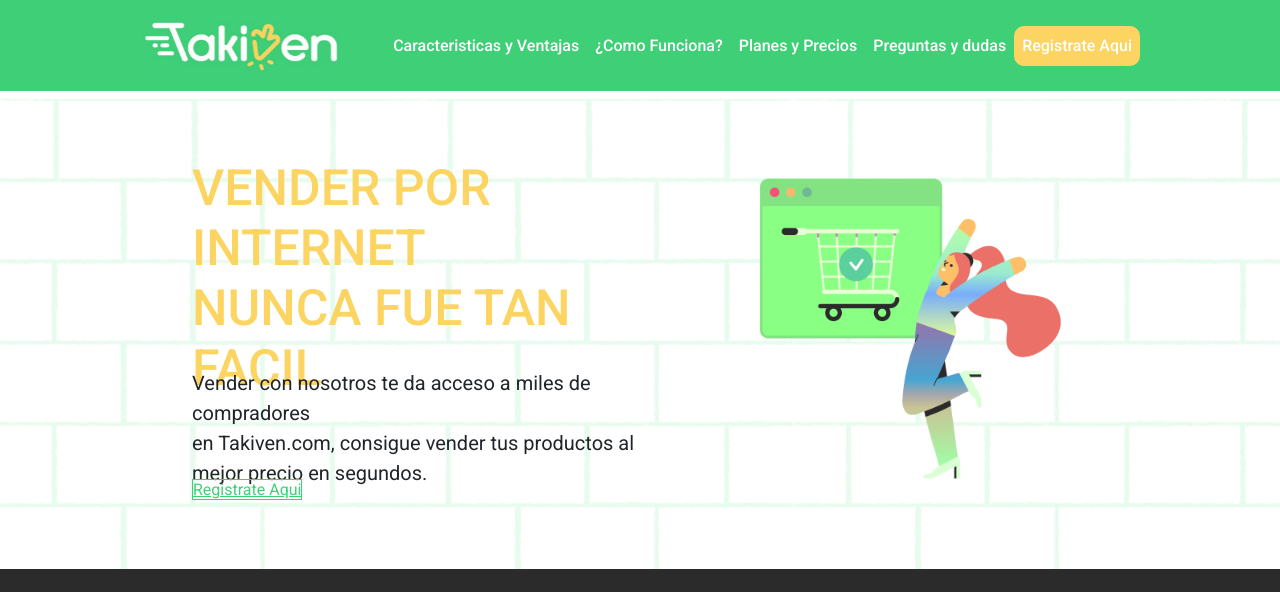
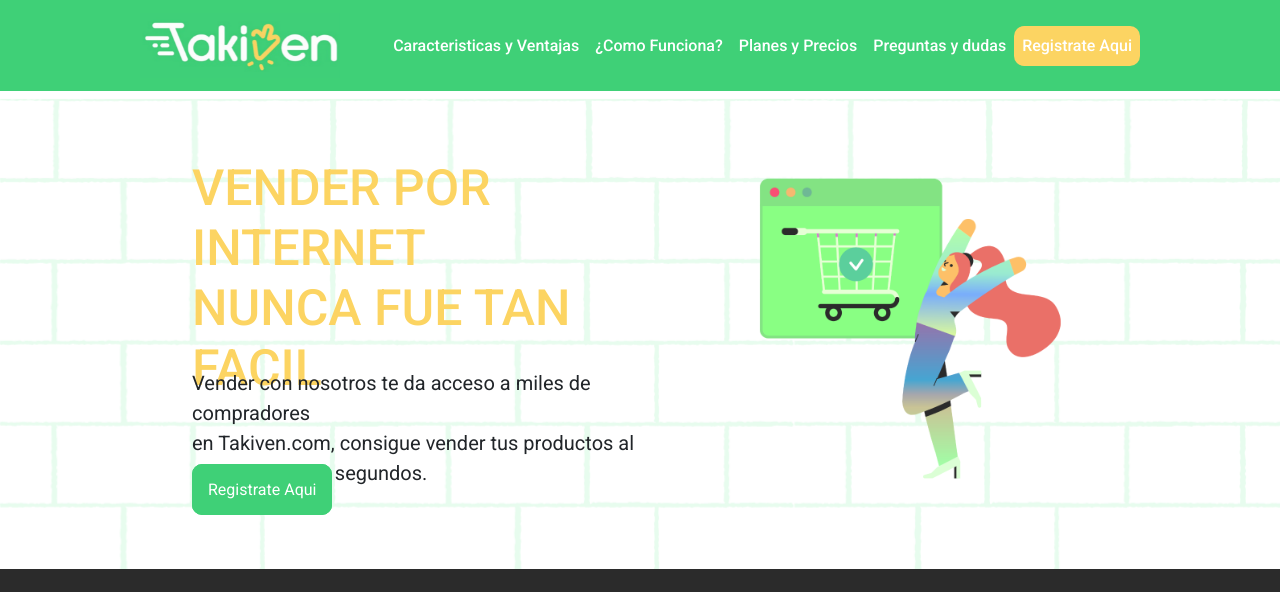
Before and after one commit to pauloabadn/Proyecto-Takiven, a website: page index.html in a window 1280 px wide. Shown: the top 592 px of the page. Drawn offline with nearby package versions, Linux system fonts and the light colour scheme.

Commit message:
se arreglo boton principal

```diff
--- a/scss/_general.scss
+++ b/scss/_general.scss
@@ -159,10 +159,17 @@
             }
             .texto_home_boton{
                 a{
-                    color: $c0;
-                    background-color: transparent;
+                    color: $c3;
+                    text-decoration: none;
+                    background-color: $c0;
                     border: 1px solid $c0;
-                    transition: 1s ease;
+                    padding: 15px;
+                    border-radius: 10px;
+                    &:hover{
+                        color: $c0;
+                        background-color: transparent;
+                        transition: 1s ease-in-out;
+                    }
                 }
             }
         }
```
Also changed, not shown: css/main.css.
